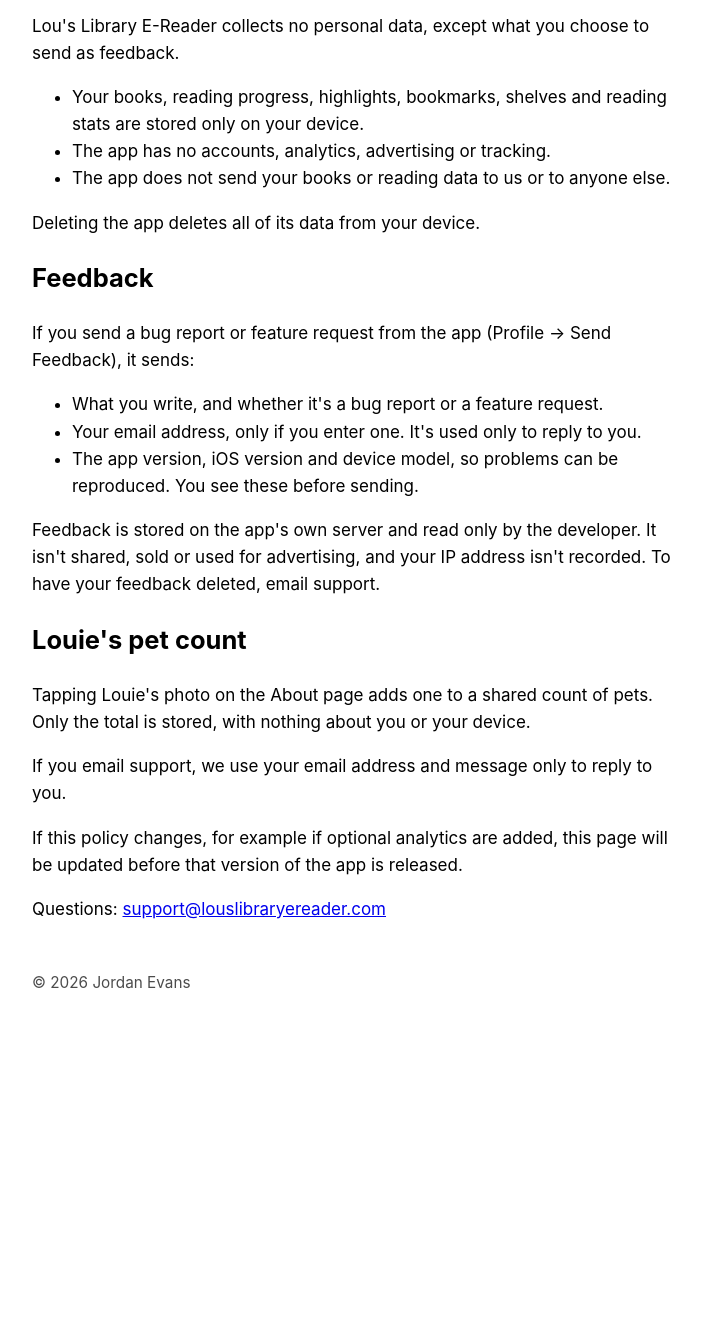
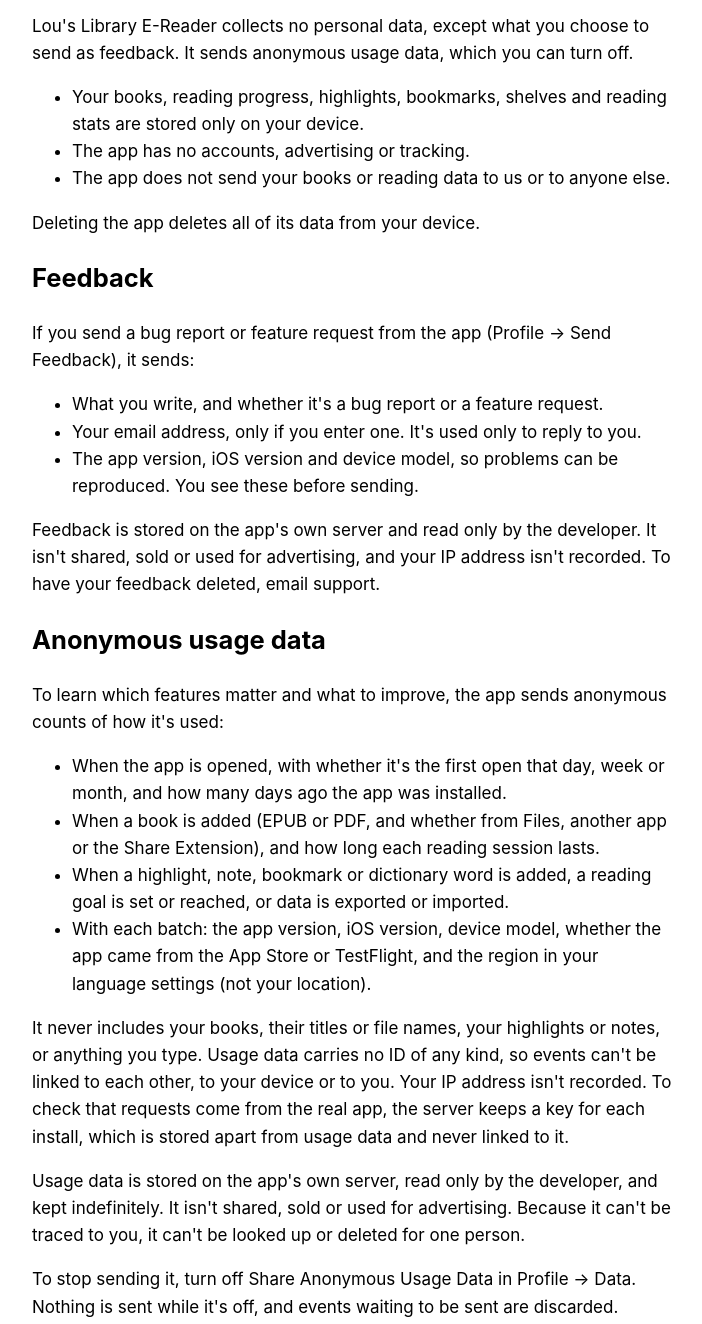
Before and after one commit to Jevs21/louslibraryereader.com, a plain HTML site: page privacy/index.html in a window 1280 px wide. Shown: the part 200-1524 px from the top of the page, without its empty margins (288-990 px from the left). Before the commit the page ends 1228 px from the top, so only its background shows below. Drawn offline with Linux system fonts and the light colour scheme.

Commit message:
Describe anonymous usage data in the privacy policy
For Jevs21/ebook-reader-ios#44.

Co-Authored-By: Claude Opus 5.5 <noreply@anthropic.com>

```diff
--- a/privacy/index.html
+++ b/privacy/index.html
@@ -10,10 +10,10 @@
 <nav><a href="/">Home</a><a href="/support/">Support</a><a href="/privacy/">Privacy</a></nav>
 <h1>Privacy Policy</h1>
 <p><em>Effective November 12, 2026</em></p>
-<p>Lou's Library E-Reader collects no personal data, except what you choose to send as feedback.</p>
+<p>Lou's Library E-Reader collects no personal data, except what you choose to send as feedback. It sends anonymous usage data, which you can turn off.</p>
 <ul>
 <li>Your books, reading progress, highlights, bookmarks, shelves and reading stats are stored only on your device.</li>
-<li>The app has no accounts, analytics, advertising or tracking.</li>
+<li>The app has no accounts, advertising or tracking.</li>
 <li>The app does not send your books or reading data to us or to anyone else.</li>
 </ul>
 <p>Deleting the app deletes all of its data from your device.</p>
@@ -25,10 +25,21 @@
 <li>The app version, iOS version and device model, so problems can be reproduced. You see these before sending.</li>
 </ul>
 <p>Feedback is stored on the app's own server and read only by the developer. It isn't shared, sold or used for advertising, and your IP address isn't recorded. To have your feedback deleted, email support.</p>
+<h2>Anonymous usage data</h2>
+<p>To learn which features matter and what to improve, the app sends anonymous counts of how it's used:</p>
+<ul>
+<li>When the app is opened, with whether it's the first open that day, week or month, and how many days ago the app was installed.</li>
+<li>When a book is added (EPUB or PDF, and whether from Files, another app or the Share Extension), and how long each reading session lasts.</li>
+<li>When a highlight, note, bookmark or dictionary word is added, a reading goal is set or reached, or data is exported or imported.</li>
+<li>With each batch: the app version, iOS version, device model, whether the app came from the App Store or TestFlight, and the region in your language settings (not your location).</li>
+</ul>
+<p>It never includes your books, their titles or file names, your highlights or notes, or anything you type. Usage data carries no ID of any kind, so events can't be linked to each other, to your device or to you. Your IP address isn't recorded. To check that requests come from the real app, the server keeps a key for each install, which is stored apart from usage data and never linked to it.</p>
+<p>Usage data is stored on the app's own server, read only by the developer, and kept indefinitely. It isn't shared, sold or used for advertising. Because it can't be traced to you, it can't be looked up or deleted for one person.</p>
+<p>To stop sending it, turn off Share Anonymous Usage Data in Profile → Data. Nothing is sent while it's off, and events waiting to be sent are discarded.</p>
 <h2>Louie's pet count</h2>
 <p>Tapping Louie's photo on the About page adds one to a shared count of pets. Only the total is stored, with nothing about you or your device.</p>
 <p>If you email support, we use your email address and message only to reply to you.</p>
-<p>If this policy changes, for example if optional analytics are added, this page will be updated before that version of the app is released.</p>
+<p>If this policy changes, this page will be updated before that version of the app is released.</p>
 <p>Questions: <a href="mailto:support@louslibraryereader.com">support@louslibraryereader.com</a></p>
 <footer>&copy; 2026 Jordan Evans</footer>
 </body>
```
